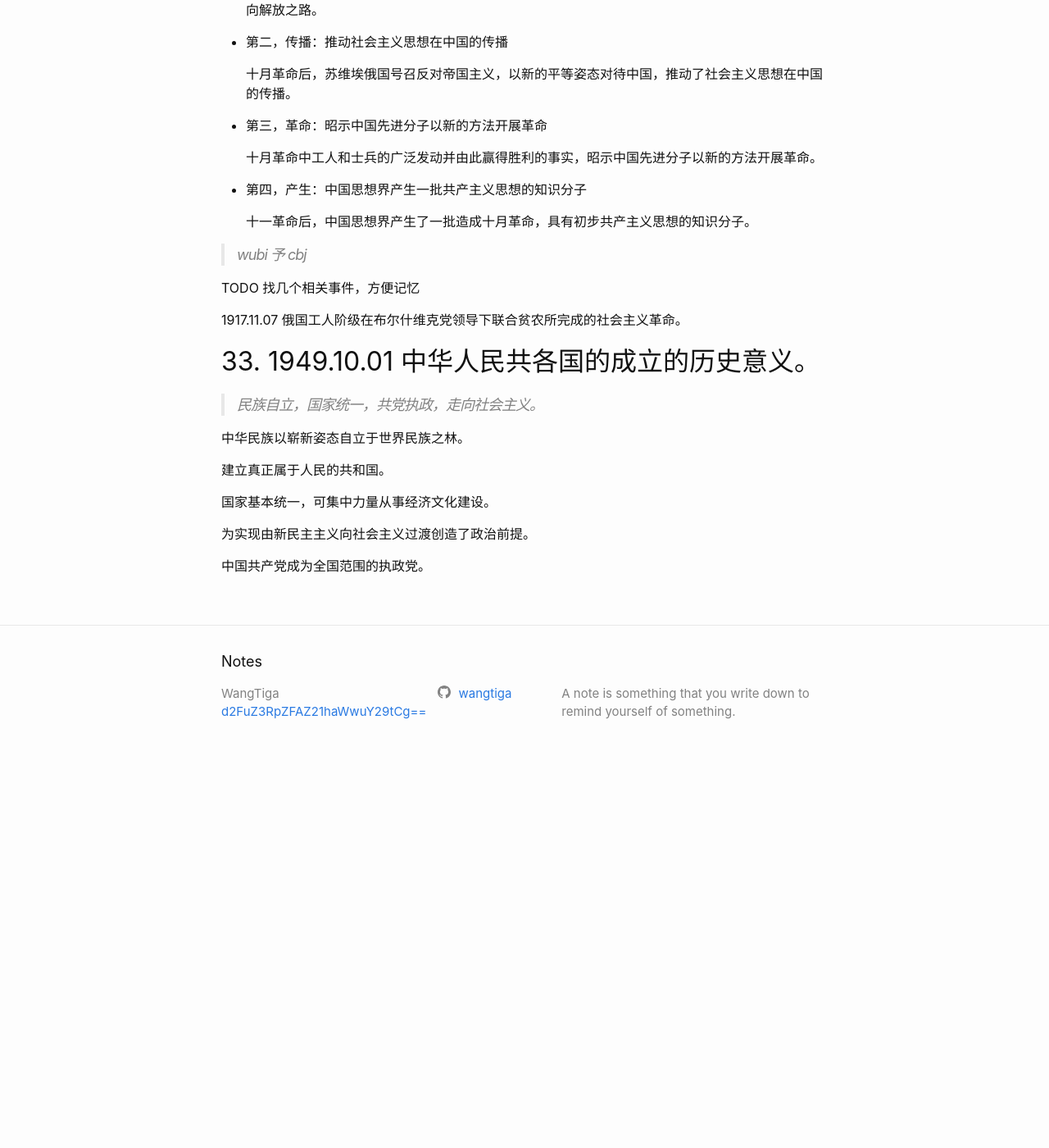
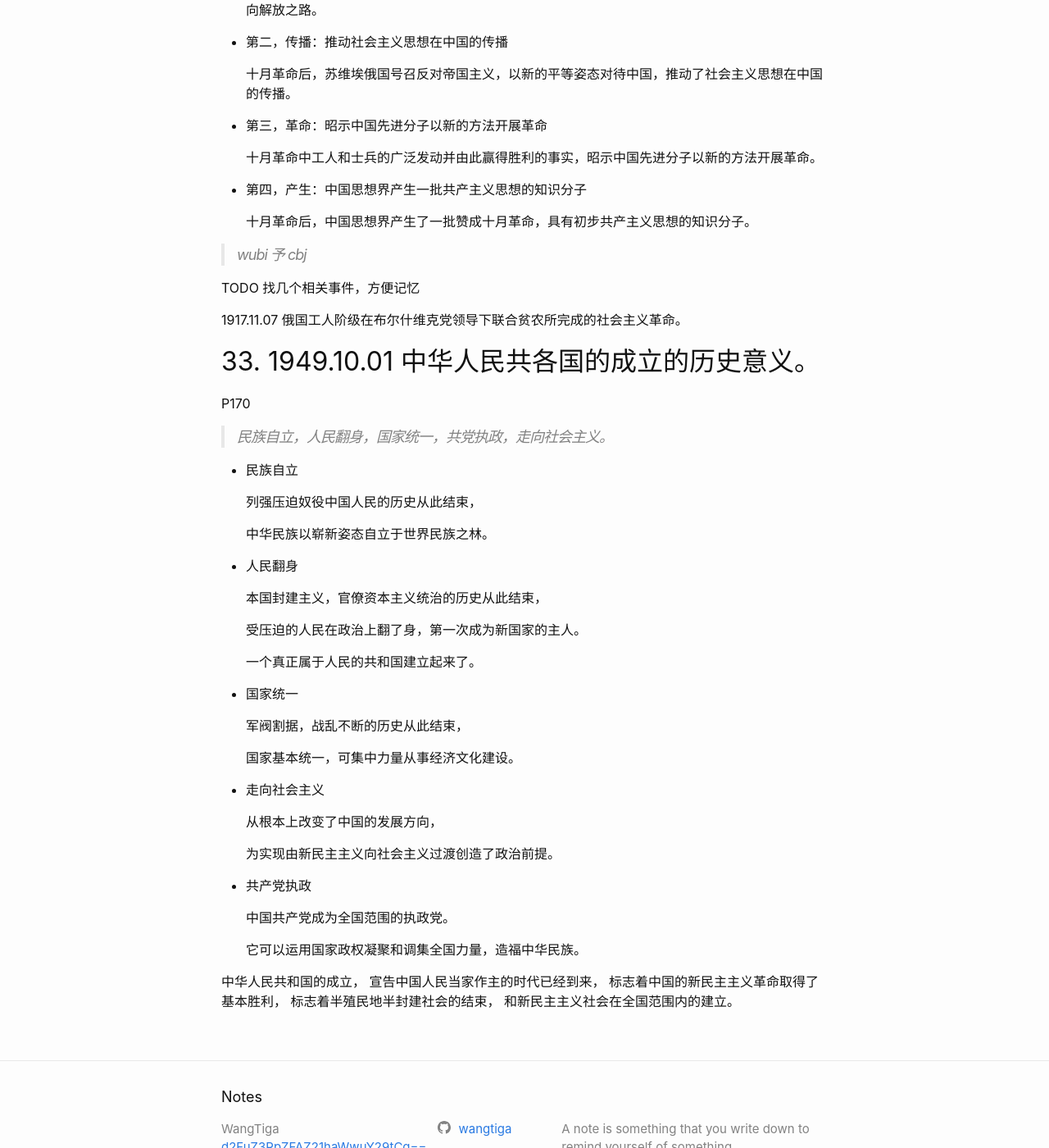
Before and after one commit to wangtiga/wangtiga.github.io, a Jekyll site: the page built from _previews/2020-11-21-3708_2019_10.md, in a window 1280 px wide and 1400 px high, scrolled down 16214 px. Shown: the whole window at 82% size. Built offline with Jekyll 4.4.1, drawn with Linux system fonts in a browser that asks for light colours; before the commit the page ends 17154 px from its top, so only the background shows below that.

Commit message:
updated from mac

```diff
--- a/_previews/2020-11-21-3708_2019_10.md
+++ b/_previews/2020-11-21-3708_2019_10.md
@@ -427,7 +427,7 @@ P93
 
 - 第四，产生：中国思想界产生一批共产主义思想的知识分子
 
-  十一革命后，中国思想界产生了一批造成十月革命，具有初步共产主义思想的知识分子。
+  十月革命后，中国思想界产生了一批赞成十月革命，具有初步共产主义思想的知识分子。
 
 > wubi 予 cbj
 
@@ -437,14 +437,44 @@ TODO 找几个相关事件，方便记忆
 
 ## 33. 1949.10.01 中华人民共各国的成立的历史意义。
 
-> 民族自立，国家统一，共党执政，走向社会主义。
+P170
 
-中华民族以崭新姿态自立于世界民族之林。
+> 民族自立，人民翻身，国家统一，共党执政，走向社会主义。
 
-建立真正属于人民的共和国。
+- 民族自立
 
-国家基本统一，可集中力量从事经济文化建设。
+  列强压迫奴役中国人民的历史从此结束，
 
-为实现由新民主主义向社会主义过渡创造了政治前提。
+  中华民族以崭新姿态自立于世界民族之林。
 
-中国共产党成为全国范围的执政党。
+- 人民翻身
+
+  本国封建主义，官僚资本主义统治的历史从此结束，
+
+  受压迫的人民在政治上翻了身，第一次成为新国家的主人。
+
+  一个真正属于人民的共和国建立起来了。
+
+- 国家统一
+
+  军阀割据，战乱不断的历史从此结束，
+
+  国家基本统一，可集中力量从事经济文化建设。
+
+- 走向社会主义
+
+  从根本上改变了中国的发展方向，
+
+  为实现由新民主主义向社会主义过渡创造了政治前提。
+
+- 共产党执政
+
+  中国共产党成为全国范围的执政党。
+
+  它可以运用国家政权凝聚和调集全国力量，造福中华民族。
+
+中华人民共和国的成立，
+宣告中国人民当家作主的时代已经到来，
+标志着中国的新民主主义革命取得了基本胜利，
+标志着半殖民地半封建社会的结束，
+和新民主主义社会在全国范围内的建立。
```
